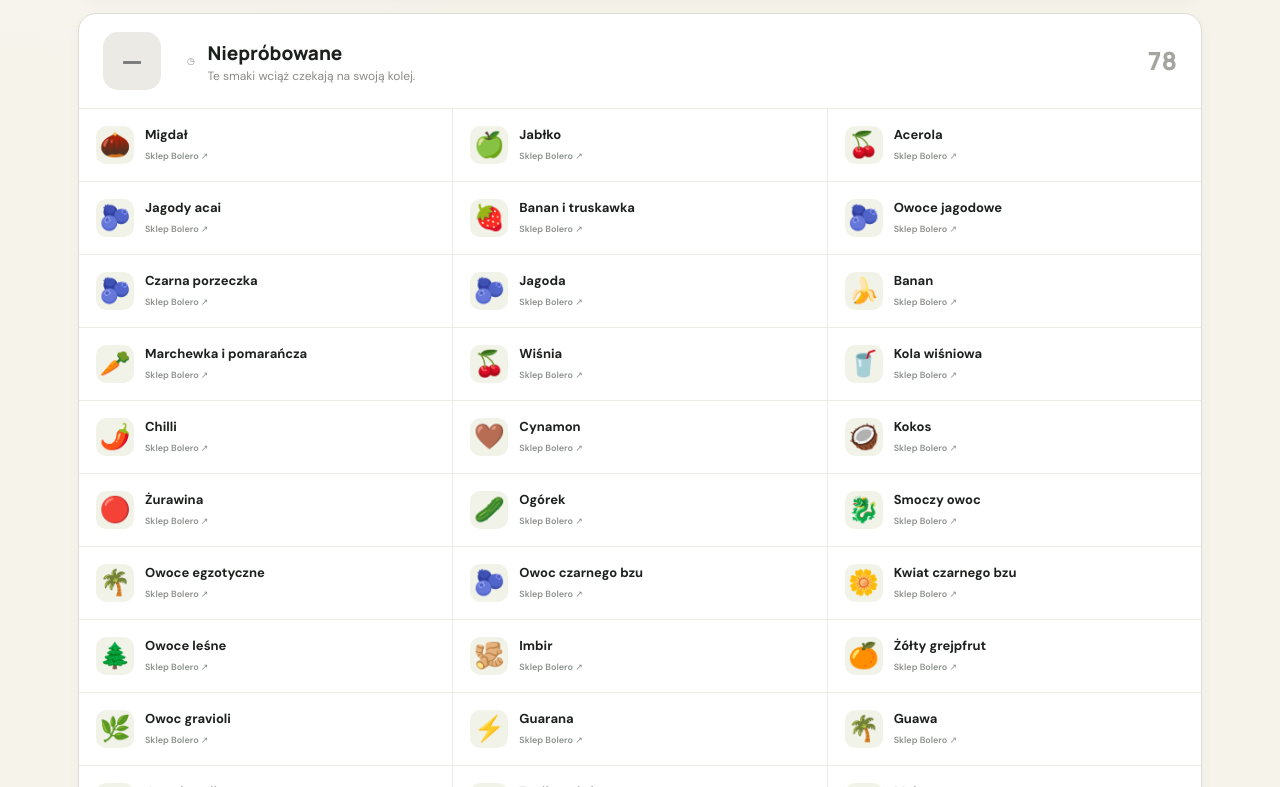
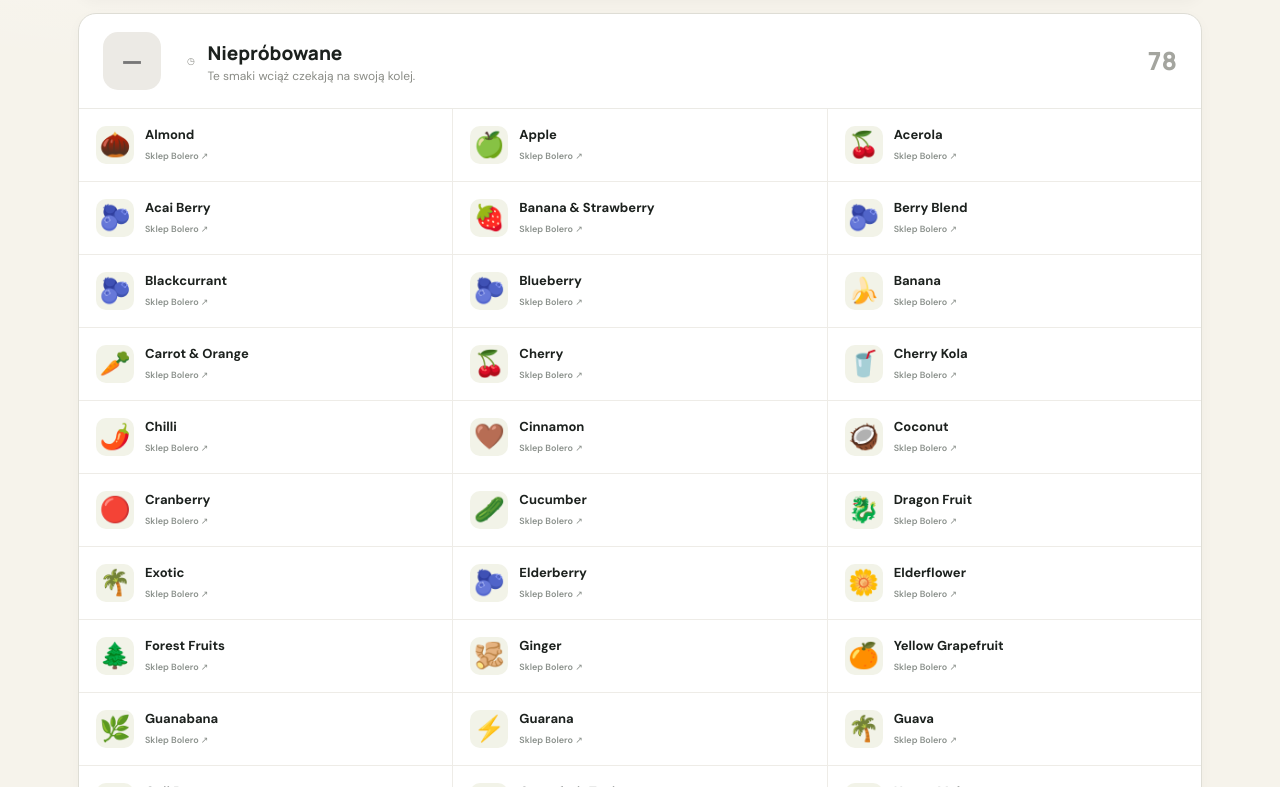
Before and after one commit to untlsn/bolero-club, a SvelteKit app: page /tier-lista in a window 1280 px wide. Shown: the part 953-1740 px from the top of the page. Built offline with nearby package versions, Linux system fonts and the light colour scheme; no server answers; the database is empty.

Commit message:
Use official flavor names

```diff
--- a/src/routes/+page.svelte
+++ b/src/routes/+page.svelte
@@ -47,7 +47,7 @@
         <div class="flavor-summary">
           <div class="flavor-identity">
             <div class={`flavor-icon ${flavor.family}`}>{flavor.emoji}</div>
-            <div class="flavor-copy"><h2>{flavor.name}</h2><a href={getShopUrl(flavor)} target="_blank" rel="noreferrer">Sklep Bolero <span aria-hidden="true">↗</span></a></div>
+            <div class="flavor-copy"><h2>{flavor.original}</h2><a href={getShopUrl(flavor)} target="_blank" rel="noreferrer">Sklep Bolero <span aria-hidden="true">↗</span></a></div>
           </div>
           <button
             class="tried-button"
--- a/src/routes/tier-lista/+page.svelte
+++ b/src/routes/tier-lista/+page.svelte
@@ -58,9 +58,9 @@
           {#each grouped[tier.id] as flavor (flavor.id)}
             <div class="tier-flavor">
               <span class="tier-flavor-icon">{flavor.emoji}</span>
-              <div class="tier-flavor-copy"><strong>{flavor.name}</strong><a href={getShopUrl(flavor)} target="_blank" rel="noreferrer">Sklep Bolero ↗</a></div>
+              <div class="tier-flavor-copy"><strong>{flavor.original}</strong><a href={getShopUrl(flavor)} target="_blank" rel="noreferrer">Sklep Bolero ↗</a></div>
               {#if tier.id !== 'untried'}
-                <div class="tier-votes" aria-label={`Oceny smaku ${flavor.name}`}>
+                <div class="tier-votes" aria-label={`Oceny smaku ${flavor.original}`}>
                   <i class="vote-f" title="Filip">F <b>{verdict(ratingStore.for(flavor.id).filip)}</b></i>
                   <i class="vote-e" title="Emilia">E <b>{verdict(ratingStore.for(flavor.id).emilia)}</b></i>
                 </div>
```
